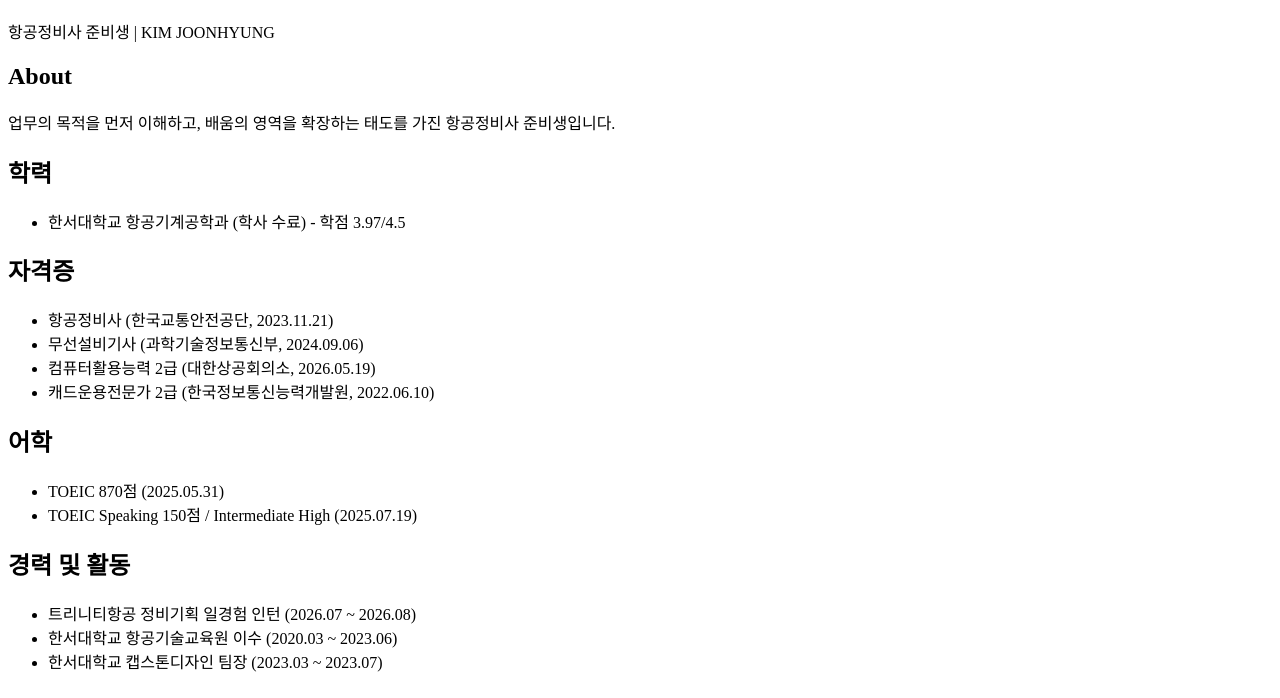
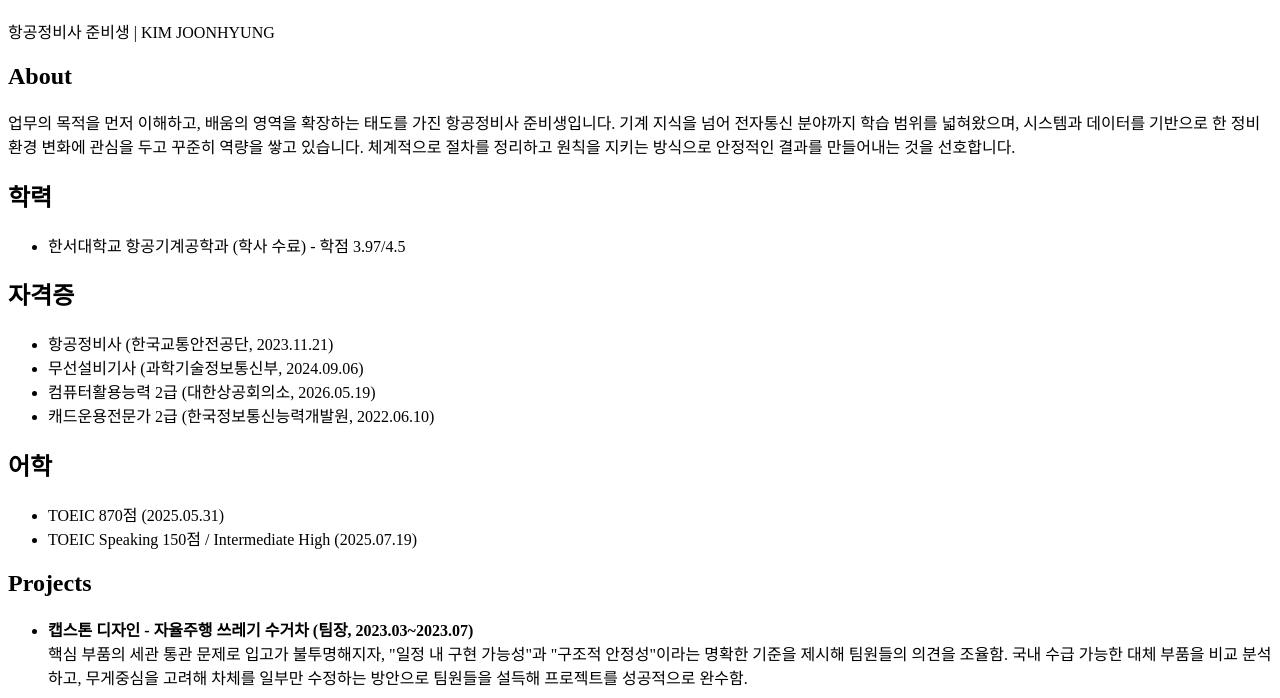
Before and after one commit to JoonHyung-Kim/JoonHyung-Kim.github.io, a plain HTML site: page index.html in a window 1280 px wide. Shown: the part 70-768 px from the top of the page. Drawn offline with Linux system fonts and the light colour scheme.

Commit message:
About 및 Projects 섹션 보강

```diff
--- a/index.html
+++ b/index.html
@@ -10,7 +10,12 @@
     <p>항공정비사 준비생 | KIM JOONHYUNG</p>
 
     <h2>About</h2>
-    <p>업무의 목적을 먼저 이해하고, 배움의 영역을 확장하는 태도를 가진 항공정비사 준비생입니다.</p>
+    <p>
+        업무의 목적을 먼저 이해하고, 배움의 영역을 확장하는 태도를 가진 항공정비사 준비생입니다.
+        기계 지식을 넘어 전자통신 분야까지 학습 범위를 넓혀왔으며,
+        시스템과 데이터를 기반으로 한 정비 환경 변화에 관심을 두고 꾸준히 역량을 쌓고 있습니다.
+        체계적으로 절차를 정리하고 원칙을 지키는 방식으로 안정적인 결과를 만들어내는 것을 선호합니다.
+    </p>
 
     <h2>학력</h2>
     <ul>
@@ -31,10 +36,21 @@
         <li>TOEIC Speaking 150점 / Intermediate High (2025.07.19)</li>
     </ul>
 
+    <h2>Projects</h2>
+    <ul>
+        <li>
+            <strong>캡스톤 디자인 - 자율주행 쓰레기 수거차 (팀장, 2023.03~2023.07)</strong><br>
+            핵심 부품의 세관 통관 문제로 입고가 불투명해지자, "일정 내 구현 가능성"과 "구조적 안정성"이라는
+            명확한 기준을 제시해 팀원들의 의견을 조율함. 국내 수급 가능한 대체 부품을 비교 분석하고,
+            무게중심을 고려해 차체를 일부만 수정하는 방안으로 팀원들을 설득해 프로젝트를 성공적으로 완수함.
+        </li>
+    </ul>
+
     <h2>경력 및 활동</h2>
     <ul>
         <li>트리니티항공 정비기획 일경험 인턴 (2026.07 ~ 2026.08)</li>
         <li>한서대학교 항공기술교육원 이수 (2020.03 ~ 2023.06)</li>
+        <li>Boeing 시애틀 공장 견학 (2025) - 데이터·절차 기반의 스마트 팩토리형 정비 관리 시스템 견학</li>
         <li>한서대학교 캡스톤디자인 팀장 (2023.03 ~ 2023.07)</li>
     </ul>
 
```
